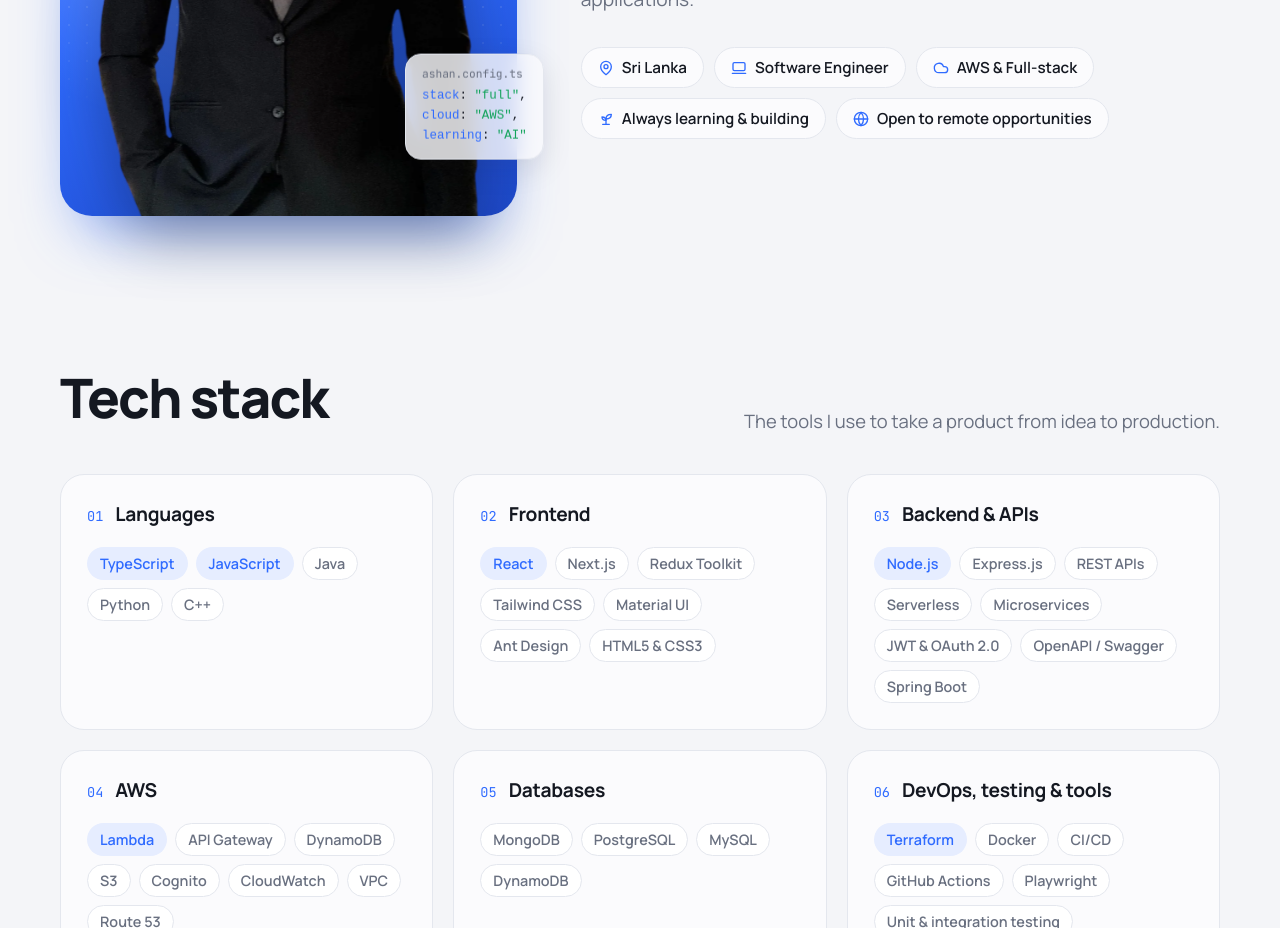
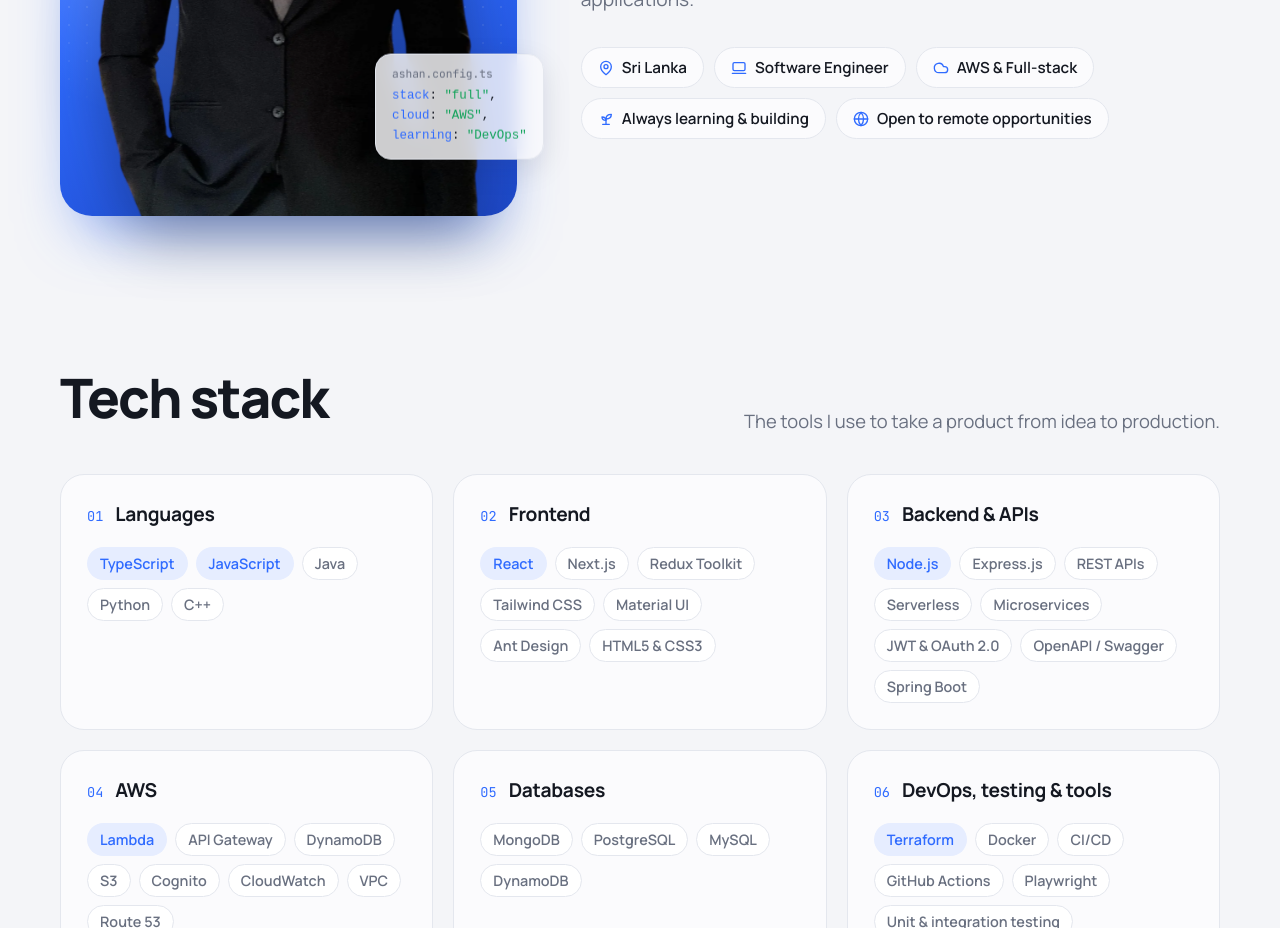
Before and after one commit to AshanOdi/ashan-odithya-portfolio, a React (Vite) app: page / in a window 1280 px wide. Shown: the part 1140-2068 px from the top of the page. Built offline with nearby package versions, Linux system fonts and the light colour scheme.

Commit message:
learning change

```diff
--- a/src/components/sections/Portrait.jsx
+++ b/src/components/sections/Portrait.jsx
@@ -21,7 +21,7 @@
           observer.disconnect();
         }
       },
-      { threshold: 0.3 }
+      { threshold: 0.3 },
     );
     observer.observe(el);
     return () => observer.disconnect();
@@ -31,7 +31,7 @@
   // allow motion; phones and "reduce motion" get the still version.
   useEffect(() => {
     const canMove = window.matchMedia(
-      "(hover: hover) and (pointer: fine) and (prefers-reduced-motion: no-preference)"
+      "(hover: hover) and (pointer: fine) and (prefers-reduced-motion: no-preference)",
     ).matches;
     if (!canMove) return;
 
@@ -48,7 +48,8 @@
       el.style.setProperty("--px", current.x.toFixed(3));
       el.style.setProperty("--py", current.y.toFixed(3));
       const settled =
-        Math.abs(target.x - current.x) < 0.001 && Math.abs(target.y - current.y) < 0.001;
+        Math.abs(target.x - current.x) < 0.001 &&
+        Math.abs(target.y - current.y) < 0.001;
       frame = settled ? 0 : requestAnimationFrame(tick);
     };
     const start = () => {
@@ -107,7 +108,8 @@
           <br />
           <span className="k">cloud</span>: <span className="s">"AWS"</span>,
           <br />
-          <span className="k">learning</span>: <span className="s">"AI"</span>
+          <span className="k">learning</span>:{" "}
+          <span className="s">"DevOps"</span>
         </code>
       </div>
     </div>
```
